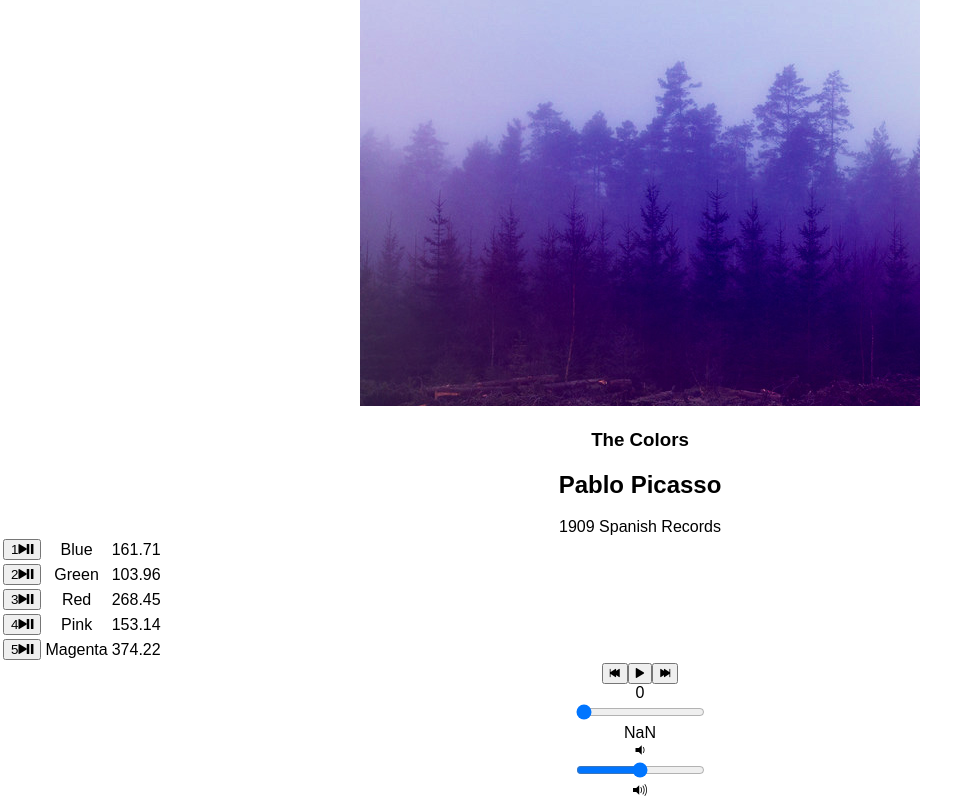
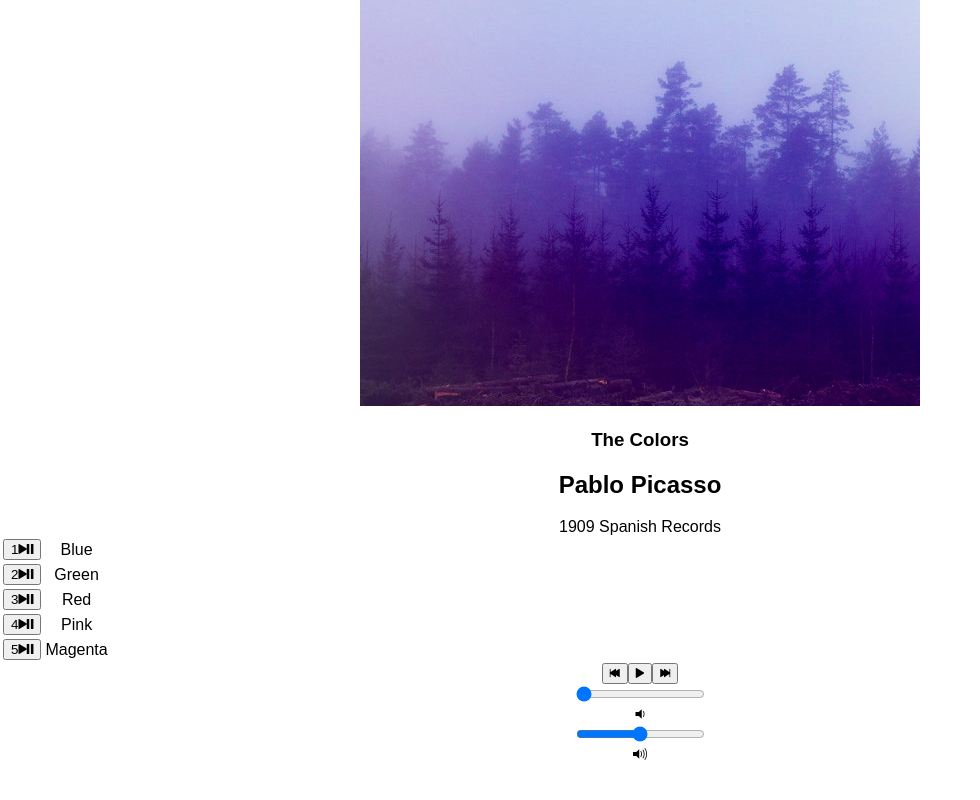
Before and after one commit to bdougie/bloc-jams-react, a React (Create React App) app: page /album/the-colors in a window 1280 px wide. Shown: the part 252-1052 px from the top of the page, without its empty margins (0-980 px from the left). After the commit the page ends 1016 px from the top, so only its background shows below. Built offline with nearby package versions, Linux system fonts and the light colour scheme.

Commit message:
format time not yet  working

```diff
--- a/src/components/Album.js
+++ b/src/components/Album.js
@@ -99,6 +99,13 @@ class Album extends Component {
 
     }
 
+    formatTime(s) {
+        const seconds = Math.floor(s);
+        const minutes = Math.floor(seconds/ 60);
+        const secondsRemainder = seconds % 60;
+        const timeFormatted = minutes + ':' + secondsRemainder;
+    }
+
 
     render() {
         return (
@@ -131,7 +138,7 @@ class Album extends Component {
                                             </button>
                                             </td>
                                             <td className="song-title">{song.title}</td>
-                                            <td className="song-duration">{song.duration}</td>
+                                            <td className="song-duration">{this.formatTime(song.duration)}</td>
                                             </tr>
                 )}
                 </tbody>
@@ -146,6 +153,7 @@ class Album extends Component {
                 handlePrevClick={() => this.handlePrevClick()}
                 handleNextClick={() => this.handleNextClick()}
                 handleTimeChange={(e) => this.handleTimeChange(e)}
+                formatTime={(e) => this.formatTime(e)}
                 handleVolumeChange={(e) => this.handleVolumeChange(e)}
                 />
                 </section>
--- a/src/components/PlayerBar.js
+++ b/src/components/PlayerBar.js
@@ -19,7 +19,7 @@ class PlayerBar extends Component {
                 </section>
 
                 <section id="time-control">
-                <div className="current-time">{this.props.currentTime}</div>
+                <div className="current-time">{this.props.formatTime(this.props.currentTime)}</div>
                 <input
                 type="range"
                 className="seek-bar"
@@ -29,7 +29,7 @@ class PlayerBar extends Component {
                 step="0.01"
                 onChange={this.props.handleTimeChange}
                 />
-                <div className="total-time">{this.props.duration}</div>
+                <div className="total-time">{this.props.formatTime(this.props.duration)}</div>
                 </section>
 
 
```
